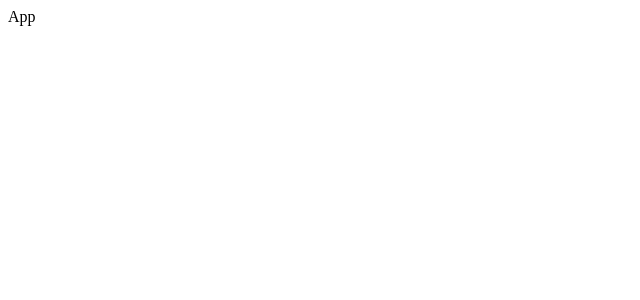
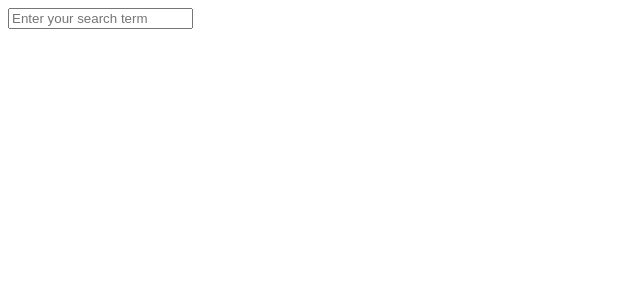
Before and after one commit to winstoncwang/PicSearch, a React (Create React App) app: page / in a window 1280 px wide. Shown: the top 300 px of the page, without its empty margins (0-640 px from the left). Built offline with nearby package versions, Linux system fonts and the light colour scheme.

Commit message:
V0.11
adding form and inputbox

```diff
--- a/src/components/App.js
+++ b/src/components/App.js
@@ -1,8 +1,9 @@
 import React from 'react';
 import ReactDOM from 'react-dom';
+import SearchBar from './SearchBar';
 
 const App = () => {
-	return <div>App</div>;
+	return <SearchBar />;
 };
 
 export default App;
--- /dev/null
+++ b/src/components/SearchBar.js
@@ -0,0 +1,17 @@
+import React from 'react';
+
+//state is necessary since the user will input and this requires state management when event is triggered
+
+class SearchBar extends React.Component {
+	render () {
+		return (
+			<div>
+				<form>
+					<input type="text" placeholder="Enter your search term" />
+				</form>
+			</div>
+		);
+	}
+}
+
+export default SearchBar;
```
Also changed, not shown: src/components/ImageList.js (added), 1 other file (tests, documents, lock files or other folders).
